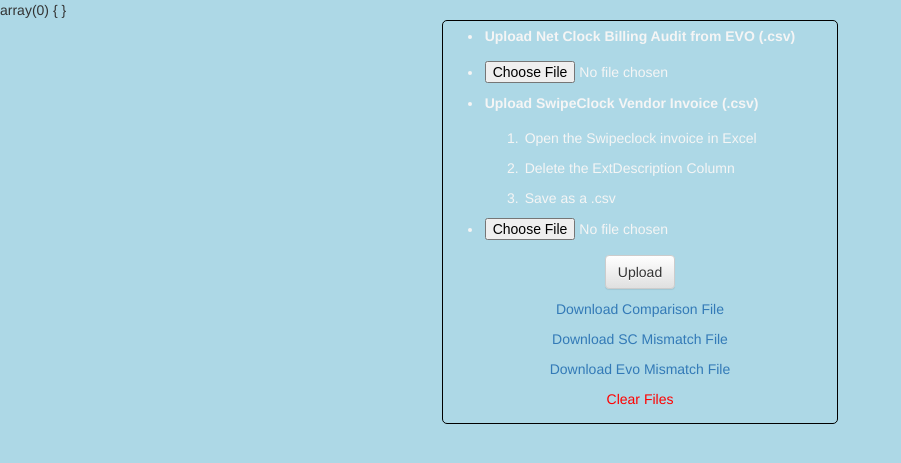
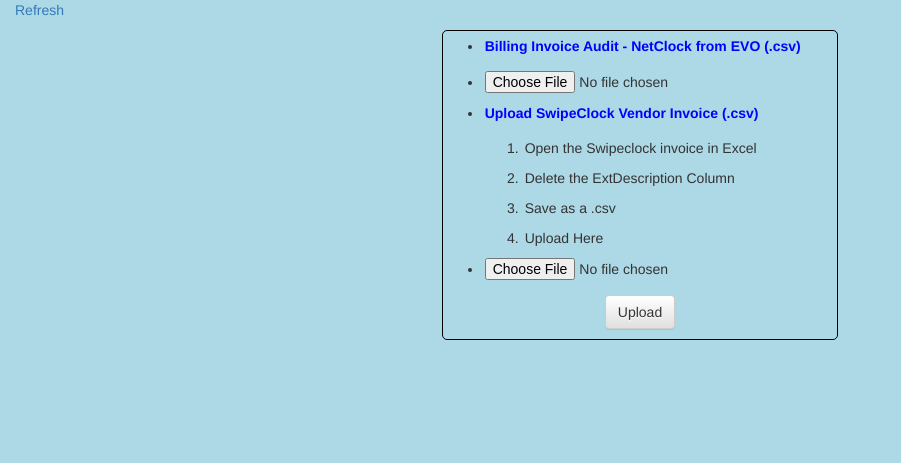
Before and after one commit to ryanpsloan/VendorRecon, a PHP site: page /index.php in a window 1280 px wide. Shown: the top 463 px of the page, without its empty margins (0-901 px from the left). Run offline with PHP 8.4, Linux system fonts and the light colour scheme; the visitor is signed in with stand-in values (Sample User, id 1); some libraries are stand-ins or nearby versions.

Commit message:
First Commit Completed File upload

```diff
--- a/index.php
+++ b/index.php
@@ -1,6 +1,6 @@
 <?php
 session_start();
-var_dump($_GET);
+//var_dump($_GET);
 $uploadStatus = '';
 $clear = '';
 $processorData = '';
@@ -19,11 +19,11 @@ if(isset($_SESSION['bothFileName'])){
     $clear = '<a class="red" href="clear.php">Clear Files</a>';
 }
 if(isset($_SESSION['scFileName'])){
-    $scFile = '<p><a href="scDownload.php">Download SC Mismatch File</a></p>';
+    $scFile = '<p><a href="scDownload.php">Download SC Unmatched File</a></p>';
     $clear = '<a class="red" href="clear.php">Clear Files</a>';
 }
 if(isset($_SESSION['evoFileName'])){
-    $evoFile = '<p><a href="evoDownload.php">Download Evo Mismatch File</a></p>';
+    $evoFile = '<p><a href="evoDownload.php">Download Evo Unmatched File</a></p>';
     $clear = '<a class="red" href="clear.php">Clear Files</a>';
 }
 ?>
@@ -55,13 +55,16 @@ if(isset($_SESSION['evoFileName'])){
         }
         ul li {
             padding: 5px 2px 5px 2px;
-            color: whitesmoke;
+
         }
         .red{
             color: red;
         }
         .green{
             color: green;
+        }
+        .blue{
+            color: blue;
         }
     </style>
     <script>
@@ -73,7 +76,13 @@ if(isset($_SESSION['evoFileName'])){
             }else{
                 compareBtnDiv.hide();
             }
-
+            var uploadDiv = $('#uploadDiv');
+            var processorData = "<?php if($processorData !== '') {echo $processorData;}else{echo "text";} ?>";
+            if(processorData !== 'text'){
+                uploadDiv.hide();
+            }else{
+                uploadDiv.show();
+            }
 
         });
 
@@ -81,37 +90,38 @@ if(isset($_SESSION['evoFileName'])){
 </head>
 <body>
 <div class="container-fluid">
-
+<nav><p><a href="index.php">Refresh</a></p></nav>
 <div class="row">
     <div class="col-md-4"></div>
     <div class="col-md-4">
-        <div class="border">
+        <div class="border" id="uploadDiv">
         <form action="upload.php" method="POST" enctype="multipart/form-data">
             <ul>
-                <li><label for="invoiceRegister">Upload Net Clock Billing Audit from EVO (.csv)</label></li>
+                <li><label class="blue" for="invoiceRegister">Billing Invoice Audit - NetClock from EVO (.csv)</label></li>
                 <li><input type="file" name="invoiceRegister"></li>
-                <li><label for="vendorInvoice">Upload SwipeClock Vendor Invoice (.csv)</label></li>
-                <ol><li>Open the Swipeclock invoice in Excel</li><li>Delete the ExtDescription Column</li><li>Save as a .csv</li></ol>
+                <li><label class="blue" for="vendorInvoice">Upload SwipeClock Vendor Invoice (.csv)</label></li>
+                <ol><li>Open the Swipeclock invoice in Excel</li><li>Delete the ExtDescription Column</li><li>Save as a .csv</li><li>Upload Here</li></ol>
                 <li><input type="file" name="vendorInvoice"></li>
             </ul>
 
-            <?php if(isset($_GET['uploadStatus'])) {
+            <?php
+            if(isset($_GET['uploadStatus'])) {
                 if ($_GET['uploadStatus'] === 'Files Uploaded') {
-                    echo '<div class="center green">' . $uploadStatus . '</div>';
-                } else {
+                    echo '<div class="center blue">' . $uploadStatus . '</div>';
+                }else{
                     echo '<div class="center red">' . $uploadStatus . '</div><div class="center"><input class="btn btn-default" type="submit" value="Upload" name="upload"></div>';
                 }
+            }else if(isset($_GET['processorData'])){
+
             }else{
                 echo '<div class="center"><input class="btn btn-default" type="submit" value="Upload" name="upload"></div>';
-            }?>
-            <div class="center"><?php
-                echo '<p class="red">'.$processorData.'</p>';
-                echo $comparisonFile;
-                echo $scFile;
-                echo $evoFile;
-                echo $clear;
-                ?></div>
+            }
+
+
+            ?>
+
         </form>
+            <p></p>
         </div>
         <div class="border center" id="compareBtnDiv">
 
@@ -122,6 +132,17 @@ if(isset($_SESSION['evoFileName'])){
 
         </form>
         </div>
+        <?php
+        if(isset($_GET['processorData'])) {
+            if ($_GET['processorData'] === 'Files Created Successfully') {
+                echo '<div class="border center"><p class="blue">' . $processorData . '</p>';
+                echo '<p>' . $clear . '</p>';
+                echo '<p class="green">' . $comparisonFile . '</p>';
+                echo '<p class="green">' . $scFile . '</p>';
+                echo '<p class="green">' . $evoFile . '</p></div>';
+            }
+        }
+        ?>
 
     </div>
     <div class="col-md-4"></div>
--- a/processor.php
+++ b/processor.php
@@ -101,7 +101,7 @@ if(isset($_SESSION['invoiceRegister']) && isset($_SESSION['vendorInvoice'])){
     $filename = '/var/www/html/vendorRecon/Processed_Files/vendorRecon_EVO_Unmatched_File-'.$month.'-'.$day.'-'.$year.'-'.$time.'.csv';
     $handle = fopen($filename, 'w');
     $empty = array();
-    foreach($linesToCompare as $key => $array){
+    foreach($evoOnly as $key => $array){
         fputcsv($handle, $empty);
         foreach($array as $arr){
             fputcsv($handle,$arr,',');
```
